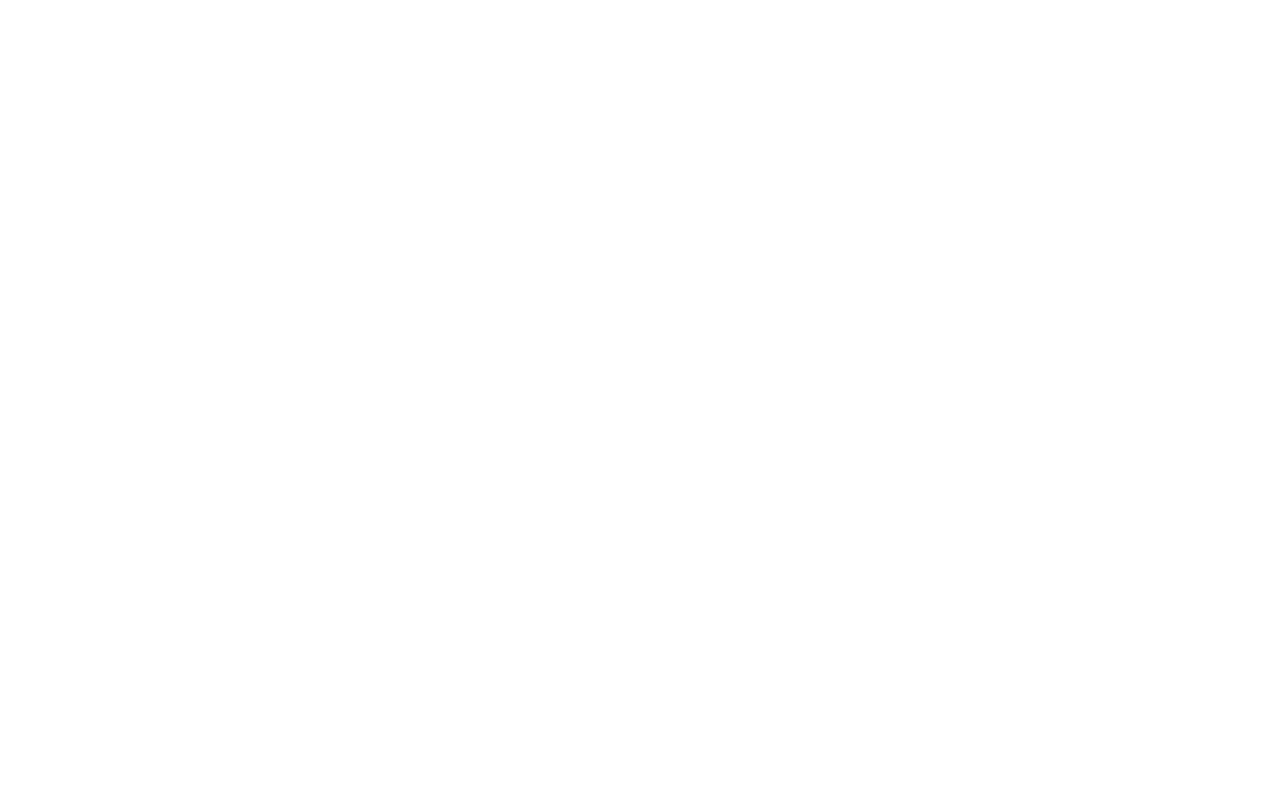
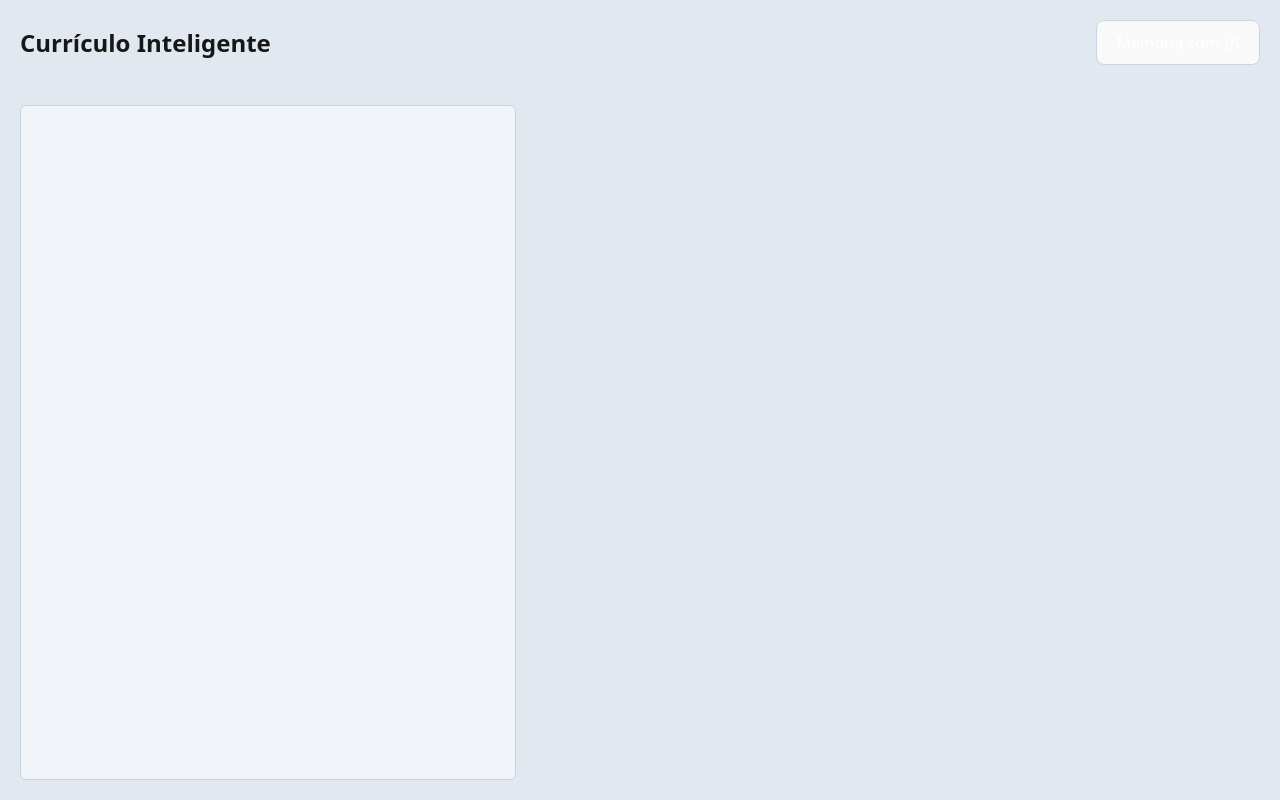
Before and after one commit to Projeto-Desenvolve-Alunos/Curriculo-Inteligente, a React (Vite) app: page / in a window 1280 px wide. Built offline with nearby package versions, Linux system fonts and the light colour scheme.

Commit message:
feat: adding header

```diff
--- a/src/App.tsx
+++ b/src/App.tsx
@@ -1,6 +1,9 @@
+import Layout from "./components/layout/layout";
+
 const App = () => {
   return (
     <div className="App">
+      <Layout />
     </div>
   );
 }
--- a/src/components/layout/layout.style.tsx
+++ b/src/components/layout/layout.style.tsx
@@ -1,8 +1,24 @@
 import type { IChildrenProps } from "../../interfaces/styles.interfaces"
+import { ThemeBorder, ThemeButton, ThemeTypography } from "../../styles/theme"
 
-const ContainerCV: React.FC<IChildrenProps>= ({children}) => {
+const HeaderCV = () => {
   return (
-    <div className="flex w-screen h-screen bg-slate-200 > * p-5">
+    <div className="flex w-screen justify-between items-center bg-slate-200 p-5">
+      <p className={`${ThemeTypography.default} text-2xl font-bold`}>
+        Currículo Inteligente
+      </p>
+      <button
+        className={`${ThemeButton.default}`}
+      >
+        Melhoria com IA
+      </button>
+    </div>
+  )
+}
+
+const ContainerCV: React.FC<IChildrenProps> = ({ children }) => {
+  return (
+    <div className="flex flex-1 w-full bg-slate-200 p-5">
       {children}
     </div>
   )
@@ -10,18 +26,20 @@ const ContainerCV: React.FC<IChildrenProps>= ({children}) => {
 
 const FormSection: React.FC<IChildrenProps> = ({ children }) => {
   return (
-    <div className="w-1/2 p-5 border-1 rounded-md bg-slate-100 border-stone-900 text-black break-words overflow-y-auto">
-      {children}
-    </div>
-  );
-};
-
-const PreviewSection: React.FC<IChildrenProps> = ({children})=> {
-  return (
-    <div className="w-1/2 p-5 overscroll-auto text-black break-words overflow-y-auto">
+    <div
+      className={`w-2/5 p-5 ${ThemeBorder.default} rounded-md bg-slate-100 text-black break-words overflow-y-auto`}
+    >
       {children}
     </div>
   )
 }
 
-export { ContainerCV, FormSection, PreviewSection}
+const PreviewSection: React.FC<IChildrenProps> = ({ children }) => {
+  return (
+    <div className="w-3/5 p-5 overscroll-auto text-black break-words overflow-y-auto">
+      {children}
+    </div>
+  )
+}
+
+export { HeaderCV, ContainerCV, FormSection, PreviewSection }
--- a/src/components/layout/layout.tsx
+++ b/src/components/layout/layout.tsx
@@ -1,16 +1,14 @@
-import { ContainerCV, FormSection, PreviewSection } from "./layout.style";
+import { ContainerCV, FormSection, HeaderCV, PreviewSection } from "./layout.style";
 
 const Layout = () => {
   return (
-    <>
+    <div className="flex flex-col h-screen">
+      <HeaderCV />
       <ContainerCV>
-        <FormSection>
-
-        </FormSection>
-        <PreviewSection>
-        </PreviewSection>
+        <FormSection />
+        <PreviewSection />
       </ContainerCV>
-    </>
+    </div>
   )
 }
 
--- a/src/index.css
+++ b/src/index.css
@@ -45,21 +45,12 @@ h1 {
 
 button {
   border-radius: 8px;
-  border: 1px solid transparent;
   padding: 0.6em 1.2em;
   font-size: 1em;
   font-weight: 500;
   font-family: inherit;
-  background-color: #1a1a1a;
   cursor: pointer;
   transition: border-color 0.25s;
-}
-button:hover {
-  border-color: #646cff;
-}
-button:focus,
-button:focus-visible {
-  outline: 4px auto -webkit-focus-ring-color;
 }
 
 @media (prefers-color-scheme: light) {
--- /dev/null
+++ b/src/styles/theme.tsx
@@ -0,0 +1,26 @@
+const ThemeBorder = {
+  default: "border-1 border-slate-300",
+};
+
+const ThemeTypography = {
+  default: "text-neutral-900"
+}
+
+const ThemeButton = {
+  default: `
+    ${ThemeBorder.default}
+    relative overflow-hidden
+    bg-blue-600 text-white
+    border border-blue-800
+    px-4 py-2 rounded-md
+    transition-colors duration-300
+    before:absolute before:inset-0
+    before:bg-blue-700 before:translate-x-[-100%]
+    before:transition-transform before:duration-300
+    hover:before:translate-x-0
+    hover:border-blue-900
+    before:-z-10 z-10
+  `
+}
+
+export { ThemeBorder, ThemeTypography, ThemeButton };
```
